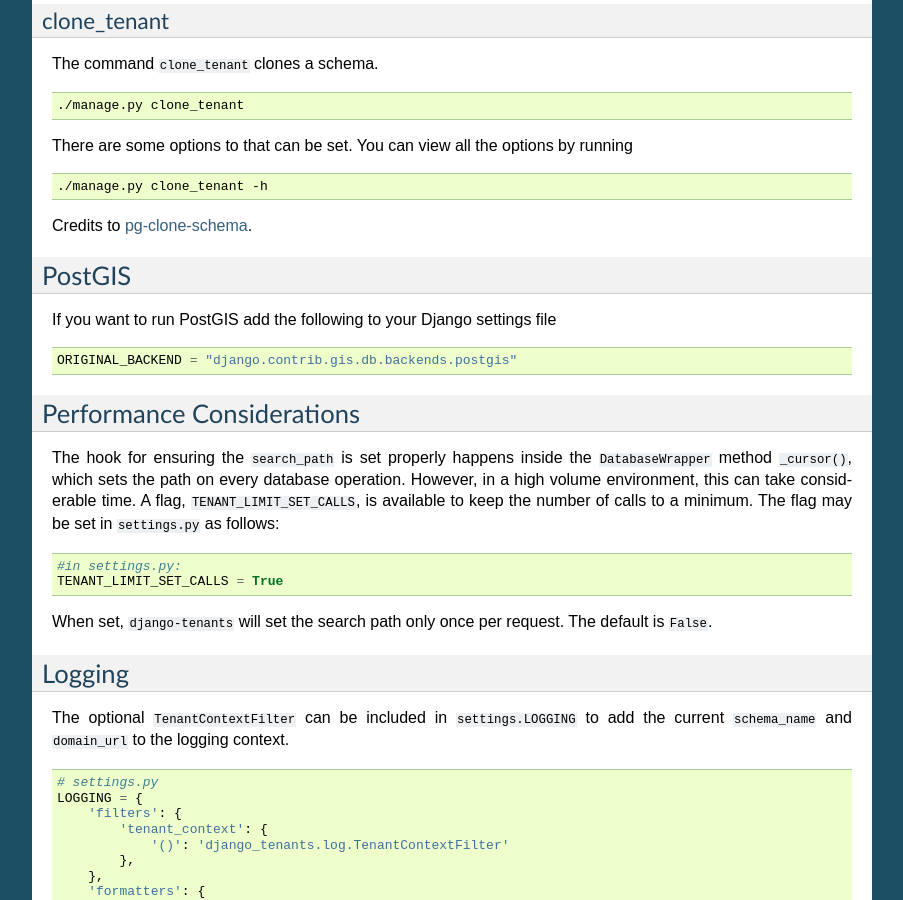
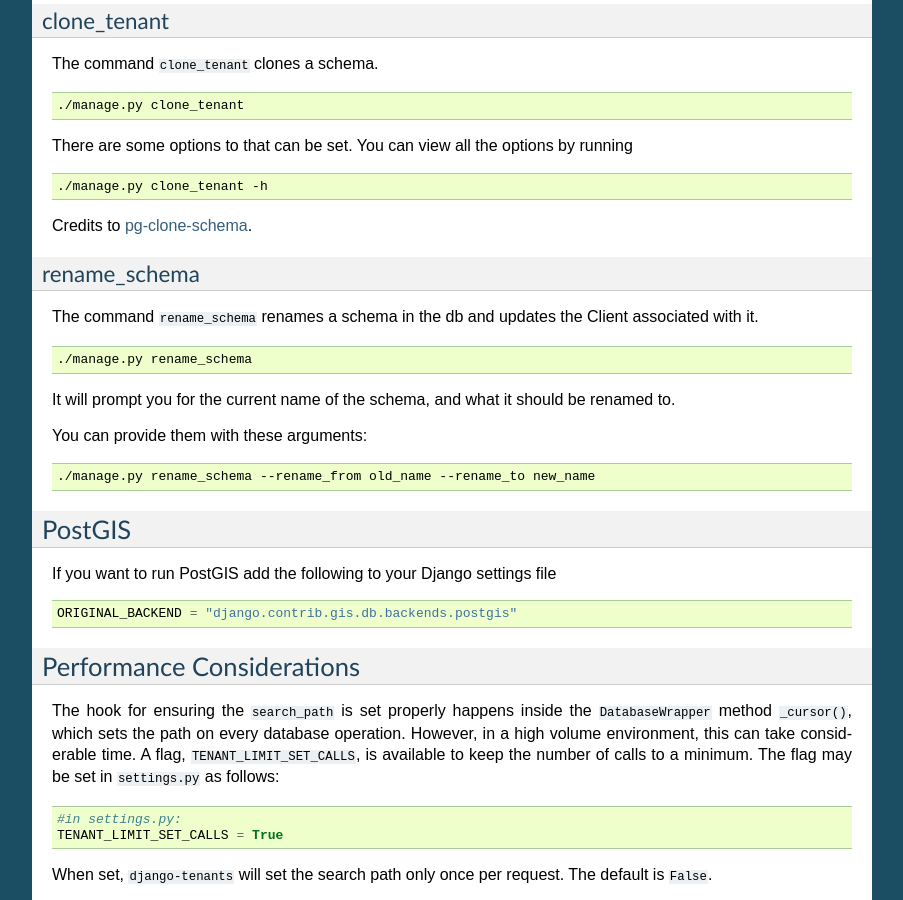
Before and after one commit to django-tenants/django-tenants, a Sphinx documentation site: the page built from docs/use.rst, in a window 1280 px wide and 900 px high, scrolled down 4512 px. Shown: the whole window, without its empty margins (198-1101 px from the left). Built offline with Sphinx 7.4.7, drawn with Linux system fonts in a browser that asks for light colours; the version number could not be read and is left out.

Commit message:
Update use.rst

```diff
--- a/docs/use.rst
+++ b/docs/use.rst
@@ -288,6 +288,23 @@ There are some options to that can be set. You can view all the options by runni
 
 Credits to `pg-clone-schema <https://github.com/denishpatel/pg-clone-schema>`_.
 
+rename_schema
+~~~~~~~~~~~~~
+
+The command ``rename_schema`` renames a schema in the db and updates the Client associated with it.
+
+.. code-block:: bash
+
+    ./manage.py rename_schema
+
+It will prompt you for the current name of the schema, and what it should be renamed to.
+
+You can provide them with these arguments:
+
+.. code-block:: bash
+
+    ./manage.py rename_schema --rename_from old_name --rename_to new_name
+
 
 PostGIS
 -------
```
